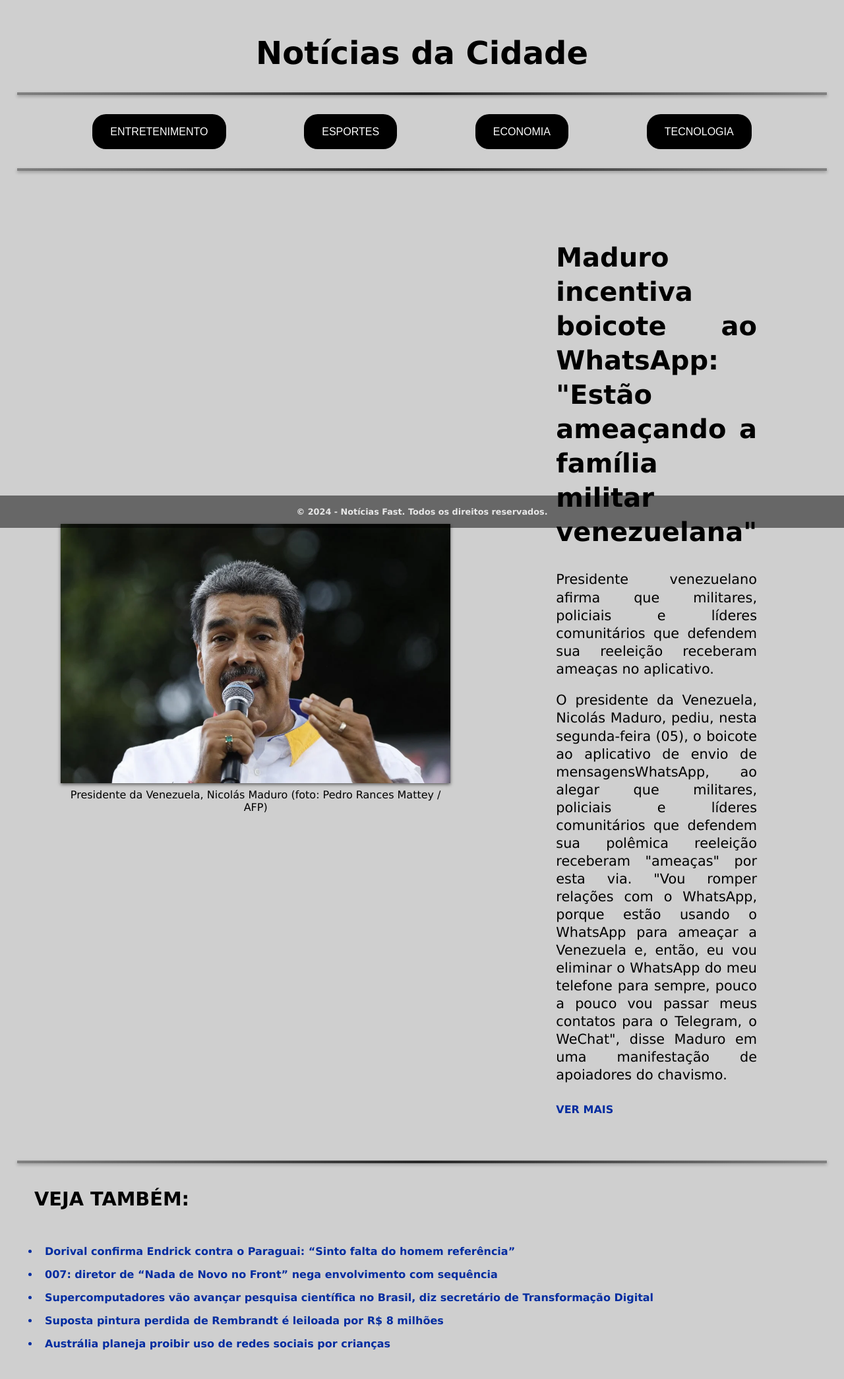
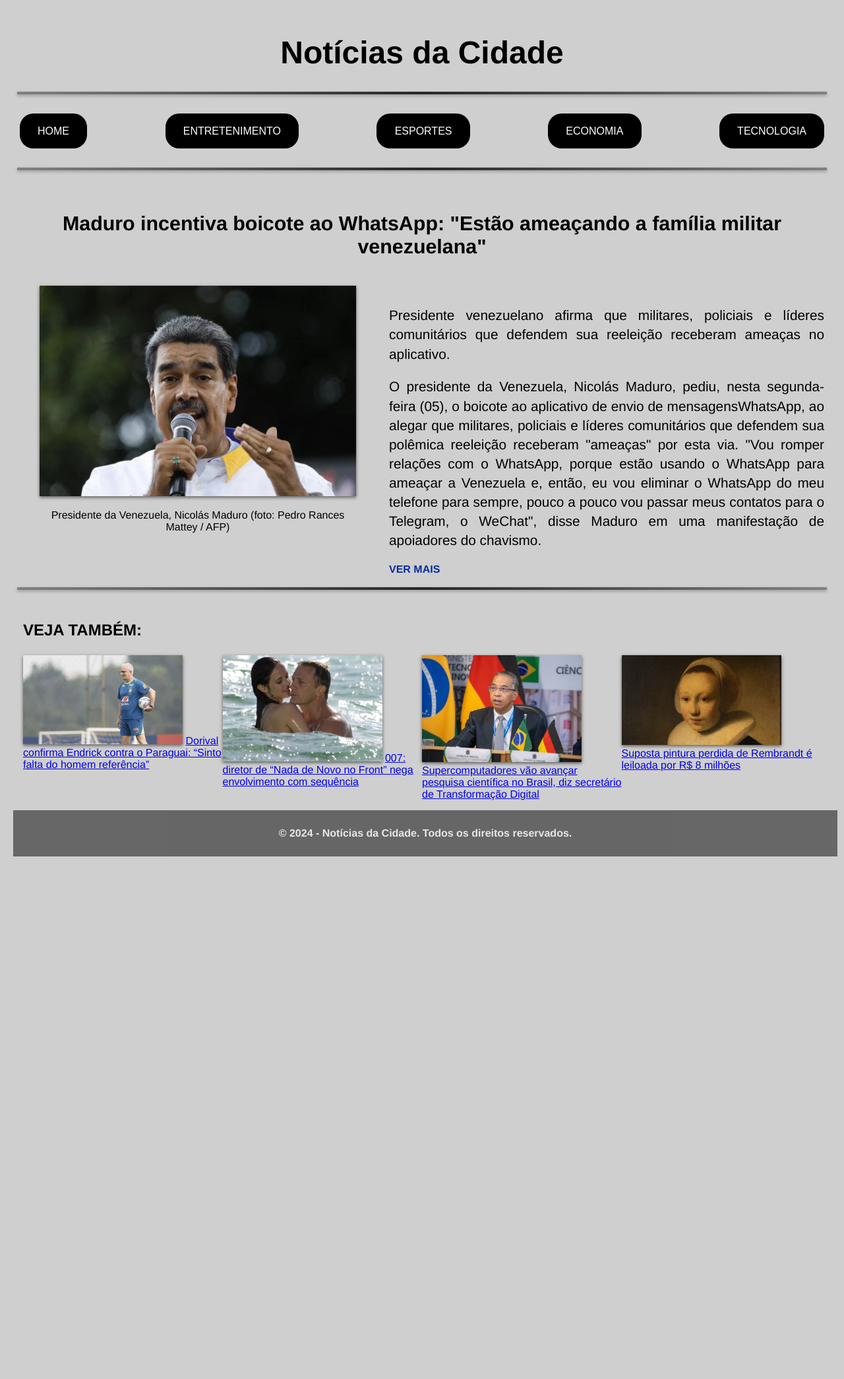
Before and after one commit to gabriel-mkv/gti-fapam-gabriel-files, a PHP site: page / in a window 1280 px wide. Shown: the whole page at 66% size. After the commit the page ends 1298 px from the top, so only its background shows below. Run offline with PHP 8.4, Linux system fonts and the light colour scheme.

Commit message:
Updated the code from lesson 5 to the code from lesson 6

```diff
--- a/2º SEMESTRE/TOPICOS AVANCADOS DE PROGRAMACAO PARA WEB/AULA 05/index.html
+++ b/2º SEMESTRE/TOPICOS AVANCADOS DE PROGRAMACAO PARA WEB/AULA 05/index.html
@@ -3,7 +3,7 @@
 <head>
     <meta charset="utf-8"/>
     <title>Notícias da Cidade</title>
-    <link rel="stylesheet" href="style.css">
+    <link rel="stylesheet" type="text/css" href="style.css" media="screen">
 </head>
 <body>
     <header>
@@ -11,6 +11,7 @@
         <hr>
 
         <section class="conteiner-botoes">
+            <button type="button"><a href="index.html">HOME</a></button>
             <button type="button"><a href="https://www.cnnbrasil.com.br/pop/" target="_blank">ENTRETENIMENTO</a></button>
             <button type="button"><a href="https://www.cnnbrasil.com.br/esportes/" target="_blank">ESPORTES</a></button>
             <button type="button"><a href="https://www.cnnbrasil.com.br/economia/" target="_blank">ECONOMIA</a></button>
@@ -21,15 +22,22 @@
     </header>
     <main>
 
-        <section class="destaque">
-            <figure>
+        <section>
+            <div class="destaque"></div>
+                <div class="fileira">
+                    <div class="titulo-Destaque">
+                        <h2>Maduro incentiva boicote ao WhatsApp: "Estão ameaçando a família militar venezuelana"</h2>
+                    </div>
+                </div>
+
+                <div class="fileira">
+                    <figure class="img-Destaque">
                         <img src="img/maduro.png" alt="Presidente Nicolás Maduro">
                         <figcaption>
-                    Presidente da Venezuela, Nicolás Maduro (foto: Pedro Rances Mattey / AFP)
+                            <p>Presidente da Venezuela, Nicolás Maduro (foto: Pedro Rances Mattey / AFP)</p>
                         </figcaption>
                     </figure>
                     <div class="texto-destaque">
-                <h2>Maduro incentiva boicote ao WhatsApp: "Estão ameaçando a família militar venezuelana"</h2>
                         <p>Presidente venezuelano afirma que militares, policiais e líderes comunitários que defendem sua reeleição receberam ameaças no aplicativo.</p>
                         <p>O presidente da Venezuela, Nicolás Maduro, pediu, nesta segunda-feira (05), o boicote ao aplicativo de envio de mensagensWhatsApp, ao alegar
                         que militares, policiais e líderes comunitários que defendem sua polêmica reeleição receberam "ameaças" por esta via. "Vou romper relações
@@ -37,34 +45,56 @@
                         pouco a pouco vou passar meus contatos para o Telegram, o WeChat", disse Maduro em uma manifestação de apoiadores do chavismo.</p>
                         <a href="lerNoticia.html" target="_self" class="link-noticia">VER MAIS</a>
                     </div>
+                </div>
+            </div>
         </section>
 
         <hr>
 
-        <section class="demais-noticias">
-            <h3>VEJA TAMBÉM:</h3>
-            <ul class="link-noticia">
-                <li><a href="https://www.cnnbrasil.com.br/esportes/futebol/futebol-internacional/eliminatorias/dorival-confirma-endrick-contra-o-paraguai-sinto-falta-do-homem-referencia/" target="_blank">
+        <section>
+            <div class="demais-noticias">
+                <div class="fileira">
+                    <div class="titulo-demais-noticias">
+                        <h3>VEJA TAMBÉM: </h3>
+                    </div>
+                </div>
+
+                <div class="fileira">
+                        <div class="itens-demais-noticias">
+                            <img src="img/dorival.png">
+                            <a href="https://www.cnnbrasil.com.br/esportes/futebol/futebol-internacional/eliminatorias/dorival-confirma-endrick-contra-o-paraguai-sinto-falta-do-homem-referencia/" target="_blank">
                                 Dorival confirma Endrick contra o Paraguai: “Sinto falta do homem referência”
-                </a></li>
-                <li><a href="https://www.cnnbrasil.com.br/entretenimento/007-diretor-de-nada-de-novo-no-front-nega-envolvimento-com-sequencia/" target="_blank">
+                            </a>
+                        </div>
+
+                        <div class="itens-demais-noticias">
+                            <img src="img/CASSINOroyale.png">
+                            <a href="https://www.cnnbrasil.com.br/entretenimento/007-diretor-de-nada-de-novo-no-front-nega-envolvimento-com-sequencia/" target="_blank">
                                 007: diretor de “Nada de Novo no Front” nega envolvimento com sequência
-                </a></li>
-                <li><a href="https://www.cnnbrasil.com.br/economia/macroeconomia/supercomputadores-vao-avancar-pesquisa-cientifica-no-brasil-diz-secretario-de-transformacao-digital/" target="_blank">
+                            </a>
+                        </div>
+
+                        <div class="itens-demais-noticias">
+                            <img src="img/mcti.png">
+                            <a href="https://www.cnnbrasil.com.br/economia/macroeconomia/supercomputadores-vao-avancar-pesquisa-cientifica-no-brasil-diz-secretario-de-transformacao-digital/" target="_blank">
                                 Supercomputadores vão avançar pesquisa científica no Brasil, diz secretário de Transformação Digital
-                </a></li>
-                <li><a href="https://www.cnnbrasil.com.br/lifestyle/suposta-pintura-perdida-de-rembrandt-e-leiloada-por-r-8-milhoes/" target="_blank">
+                            </a>
+                        </div>
+
+                        <div class="itens-demais-noticias">
+                            <img src="img/quadro-remembrandt.png">
+                            <a href="https://www.cnnbrasil.com.br/lifestyle/suposta-pintura-perdida-de-rembrandt-e-leiloada-por-r-8-milhoes/" target="_blank">
                                 Suposta pintura perdida de Rembrandt é leiloada por R$ 8 milhões
-                </a></li>
-                <li><a href="https://www.cnnbrasil.com.br/internacional/australia-planeja-proibir-uso-de-redes-sociais-por-criancas/" target="_blank">
-                    Austrália planeja proibir uso de redes sociais por crianças
-                </a></li>
-            </ul>
+                            </a>
+                        </div>
+                    </div>
+            </div>
+
         </section>
 
     </main>
     <footer>
-        <h4>&copy; 2024 - Notícias Fast. Todos os direitos reservados.</h4>
+        <h4>&copy; 2024 - Notícias da Cidade. Todos os direitos reservados.</h4>
     </footer>
 </body>
 </html>
--- a/2º SEMESTRE/TOPICOS AVANCADOS DE PROGRAMACAO PARA WEB/AULA 05/style.css
+++ b/2º SEMESTRE/TOPICOS AVANCADOS DE PROGRAMACAO PARA WEB/AULA 05/style.css
@@ -1,16 +1,24 @@
-/* Define o estilo do título principal */
+/* Define o estilo dos títulos */
 h1 {
     font-size: 3rem;
     text-align: center;
 }
 
+h2 {
+    font-size: 1.9rem;
+    text-align: center;
+}
+
+h3 {
+    font-size: 1.5rem;
+    text-align: center;
+}
+
 /* Configura o estilo do corpo da página */
 body {
-    font-family:Verdana, Geneva, Tahoma, sans-serif;
+    font-family:'Franklin Gothic Medium', 'Arial Narrow', Arial, sans-serif;
     background-color: #cfcfcf;
-    min-height: 100vh;
-    display: flex;
-    flex-direction: column;
+    min-height: 100dvh;
     margin: 0;
     padding: 20px;
 }
@@ -48,24 +56,14 @@
     color: white;
 }
 
-/* Crie e estiliza uma divisão com o contéudo dos textos da página lerNoticia */
-div {
-    border: none;
-    font-size: 1.5rem;
-    padding: 2rem 7rem;
-    line-height: 1.3;
-    text-align: justify;
-}
-
 /* Configura o estilo do rodapé */
 footer {
-    font-size: 0.8rem;
+    font-size: 1rem;
     text-align: center;
     background-color: black;
     color: white;
-    position: fixed;
-    bottom: 0;
-    left: 0;
+    position: relative;
+    padding: 5px;
     width: 100%;
     opacity: 50%;
 }
@@ -78,31 +76,36 @@
     gap: 2rem;
 }
 
-/* Crie e estiliza o contêiner com a notícia principal */
+/* Estiliza o contêiner com a notícia principal */
 .destaque {
-    display: flex;
-    align-items: center;
-    gap: 0.5rem;
-    margin-top: 2rem;
-    margin-left: 2rem;
-    margin-bottom: 2rem;
+    padding: 15px;
 }
 
-/* Alinha a imagem da notícia destaque */
-.destaque figure {
-    text-align: center;
+/* Alinha os itens da notícia utilizando flexbox */
+.fileira {
+    display: flex;
 }
 
-/* Estiliza a imagem da notícia destaque */
-.destaque img {
+/* Estiliza o título da notícia destaque */
+.titulo-Destaque {
+    text-align:center;
+	width: 100%;
+}
+
+/* Defina a porcentagem de espaço que o contêiner vai ocupar */
+.img-Destaque {
+    width: 40%;
+}
+
+/* Define a porcentagem de espaço que a imagem vai ocupar no contêiner */
+.img-Destaque img {
     width: 100%;
-    max-width: 800px;
-    object-fit: cover;
     box-shadow: 0 2px 5px rgba(0, 0, 0, 0.562);
 }
 
 /* Estiliza a descrição da imagem da notícia destaque */
-.destaque figcaption {
+.img-Destaque figcaption {
+    text-align: center;
     font-size: 1rem;
     margin-top: 0.2rem;
 }
@@ -122,36 +125,33 @@
 
 /* Alinha o texto da notícia destaque no contêiner */
 .texto-destaque {
-    flex: 1;
-    align-self: flex-start;
-}
-
-/* Formata o título da notícia destaque */
-.texto-destaque h2 {
-    font-size: 2.5rem;
+    width: 55%;
+    padding: 10px;
+    margin-top: 1rem;
 }
 
 /* Estiliza o texto da notícia destaque */
 .texto-destaque p {
+    text-align: justify;
     font-size: 1.3rem;
-    line-height: 1.3;
+    line-height: 1.4;
 }
 
 /* Estiliza o contêiner das demais notícias */
 .demais-noticias {
-    display: flex;
+    padding: 15px;
+}
+
+.itens-demais-noticias {
+    width: 90%;
+    justify-content: space-between;
     flex-direction: column;
 }
 
-/* Estiliza o título da seção das demais notícias */
-.demais-noticias h3 {
-    font-size: 1.8rem;
-    margin-left: 2rem;
-}
-
-/* Estila a lista não ordenada de links */
-.demais-noticias li {
-    padding: 8px;
+/* Estiliza as imagens das demais notícias*/
+.itens-demais-noticias img{
+    width: 80%;
+    box-shadow: 0 2px 5px rgba(0, 0, 0, 0.562);
 }
 
 /* Cria e estiliza o contêiner com a imagem na página lerNoticia */
@@ -180,3 +180,12 @@
     font-size: 1rem;
     margin-top: 0.3rem;
 }
+
+/* Crie e estiliza uma divisão com o contéudo dos textos da página lerNoticia */
+.textoLerNoticia {
+    border: none;
+    font-size: 1.5rem;
+    padding: 2rem 7rem;
+    line-height: 1.3;
+    text-align: justify;
+}
```
Also changed, not shown: 2º SEMESTRE/TOPICOS AVANCADOS DE PROGRAMACAO PARA WEB/AULA 05/lerNoticia.html (+4 -3 lines), 2º SEMESTRE/TOPICOS AVANCADOS DE PROGRAMACAO PARA WEB/AULA 05/img/CASSINOroyale.png (added), 2º SEMESTRE/TOPICOS AVANCADOS DE PROGRAMACAO PARA WEB/AULA 05/img/dorival.png (added), 2º SEMESTRE/TOPICOS AVANCADOS DE PROGRAMACAO PARA WEB/AULA 05/img/mcti.png (added), 2º SEMESTRE/TOPICOS AVANCADOS DE PROGRAMACAO PARA WEB/AULA 05/img/quadro-remembrandt.png (added). Lines whose indentation alone changed are shown as unchanged.
